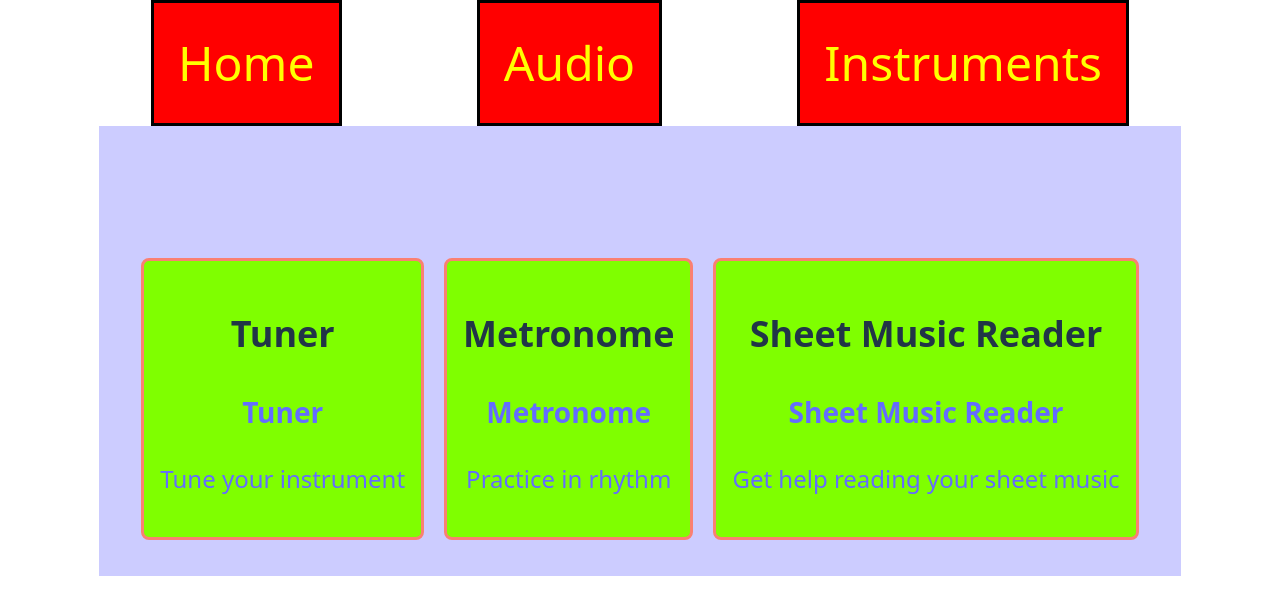
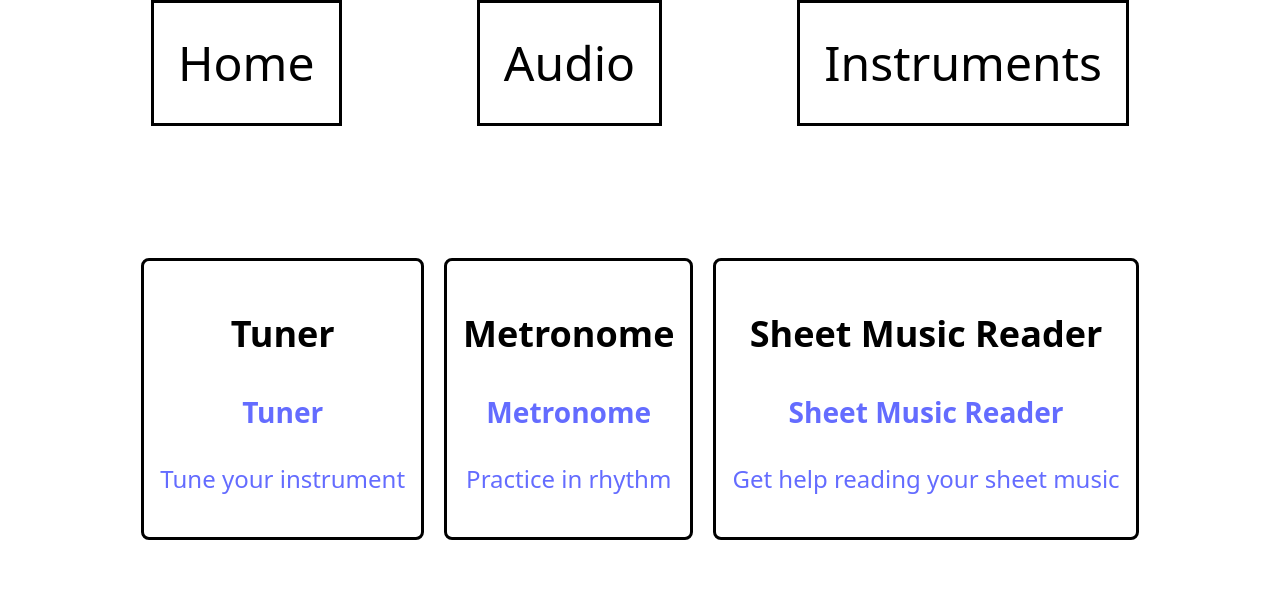
Before and after one commit to ChaseWright294/EyesAndEars, a React (Vite) app in the folder frontend/: page / in a window 1280 px wide. Shown: the top 614 px of the page. Built offline with nearby package versions, Linux system fonts and the light colour scheme.

Commit message:
removed the fun colors

```diff
--- a/frontend/src/css/App.css
+++ b/frontend/src/css/App.css
@@ -12,13 +12,14 @@
   flex-direction:row;
   position:relative;
   border-radius: 8px;
-  border: 3px solid salmon;
-  background-color: chartreuse;
+  border: 3px solid rgb(0, 0, 0);
+  background-color: rgb(255, 255, 255);
   margin:100px 10px 4px 10px;
 }
 
 .page-info {
   font-size: 150%;
+  color: #000;
 }
 
 .navbar-links {
@@ -28,8 +29,8 @@
 }
 
 .nav-link {
-  color:yellow;
-  background-color: red;
+  color:rgb(0, 0, 0);
+  background-color: rgb(255, 255, 255);
   top: 0px;
   border: 3px solid black;
   padding: .5em;
@@ -38,7 +39,6 @@
 }
 
 .main-content {
-  background-color: #ccccff;
   flex:1;
   padding: 2rem;
 
```
